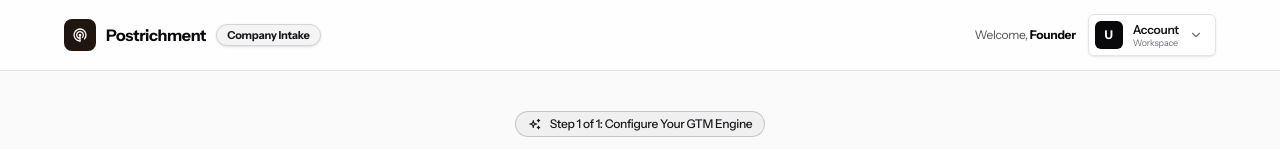
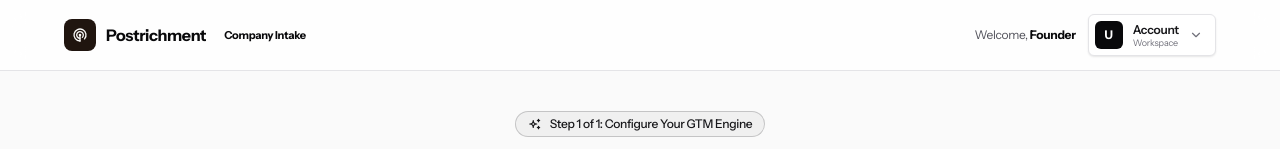
Before and after one commit to fit-edoc/prostichemet, a Next.js app in the folder frontend/: page /onboarding in a window 1280 px wide. Shown: the top 149 px of the page. Built offline with nearby package versions, Linux system fonts and the light colour scheme; no server answers; sample sign-in values are in the browser's storage.

Commit message:
feat(ui): add neutral-700/10 text-zinc-600 color variant to Badge

```diff
--- a/frontend/src/components/ui/Badge.tsx
+++ b/frontend/src/components/ui/Badge.tsx
@@ -1,7 +1,7 @@
 import * as React from "react";
 
 export interface BadgeProps extends React.HTMLAttributes<HTMLSpanElement> {
-  variant?: "brown" | "vintage" | "neutral" | "success" | "outline";
+  variant?: "green" | "blue" | "amber" | "purple" | "rose" | "neutral";
   size?: "sm" | "md";
   dot?: boolean;
 }
@@ -9,36 +9,41 @@ export interface BadgeProps extends React.HTMLAttributes<HTMLSpanElement> {
 export function Badge({
   children,
   className = "",
-  variant = "neutral",
+  variant = "green",
   size = "sm",
   dot = false,
   ...props
 }: BadgeProps) {
   const sizeClasses = {
-    sm: "text-[11px] px-2.5 py-0.5 tracking-wider font-mono",
-    md: "text-xs px-3 py-1 tracking-wide font-mono",
+    sm: "text-[11px] px-2 py-[2px] tracking-tight leading-none",
+    md: "text-xs px-2.5 py-[2px] tracking-tight leading-none",
   }[size];
 
   const variantClasses = {
-    brown:
-      "bg-zinc-100 text-zinc-900 border border-zinc-300 shadow-sm dark:bg-[#161616] dark:text-zinc-300 dark:border-[#2B2B2B]",
-    vintage:
-      "bg-zinc-100 text-zinc-800 border border-zinc-250 shadow-sm dark:bg-[#161616] dark:text-zinc-300 dark:border-[#2B2B2B]",
-    neutral:
-      "bg-zinc-100 text-zinc-700 border border-zinc-200 dark:bg-[#121212] dark:text-zinc-400 dark:border-[#242424]",
-    success:
-      "bg-emerald-50 text-emerald-800 border border-emerald-200 font-medium dark:bg-emerald-950/40 dark:text-emerald-300 dark:border-emerald-800",
-    outline:
-      "bg-transparent text-zinc-600 border border-zinc-300 dark:text-zinc-400 dark:border-[#2B2B2B]",
+    green: "bg-green-700/10 text-green-600 border-0 font-normal",
+    blue: "bg-blue-700/10 text-blue-600 border-0 font-normal",
+    amber: "bg-amber-700/10 text-amber-600 border-0 font-normal",
+    purple: "bg-purple-700/10 text-purple-600 border-0 font-normal",
+    rose: "bg-rose-700/10 text-rose-600 border-0 font-normal",
+    neutral: "bg-zinc-700/10 text-zinc-600 border-0 font-normal",
+  }[variant];
+
+  const dotClasses = {
+    green: "bg-green-600",
+    blue: "bg-blue-600",
+    amber: "bg-amber-600",
+    purple: "bg-purple-600",
+    rose: "bg-rose-600",
+    neutral: "bg-zinc-600",
   }[variant];
 
   return (
     <span
-      className={`inline-flex items-center gap-1.5 rounded-full ${sizeClasses} ${variantClasses} ${className}`}
+      className={`inline-flex items-center gap-1.5 rounded-[2px] ${sizeClasses} ${variantClasses} ${className}`}
       {...props}
     >
       {dot && (
-        <span className="w-1.5 h-1.5 rounded-full bg-zinc-900 dark:bg-white animate-pulse" />
+        <span className={`w-1.5 h-1.5 rounded-full ${dotClasses} animate-pulse`} />
       )}
       {children}
     </span>
```
